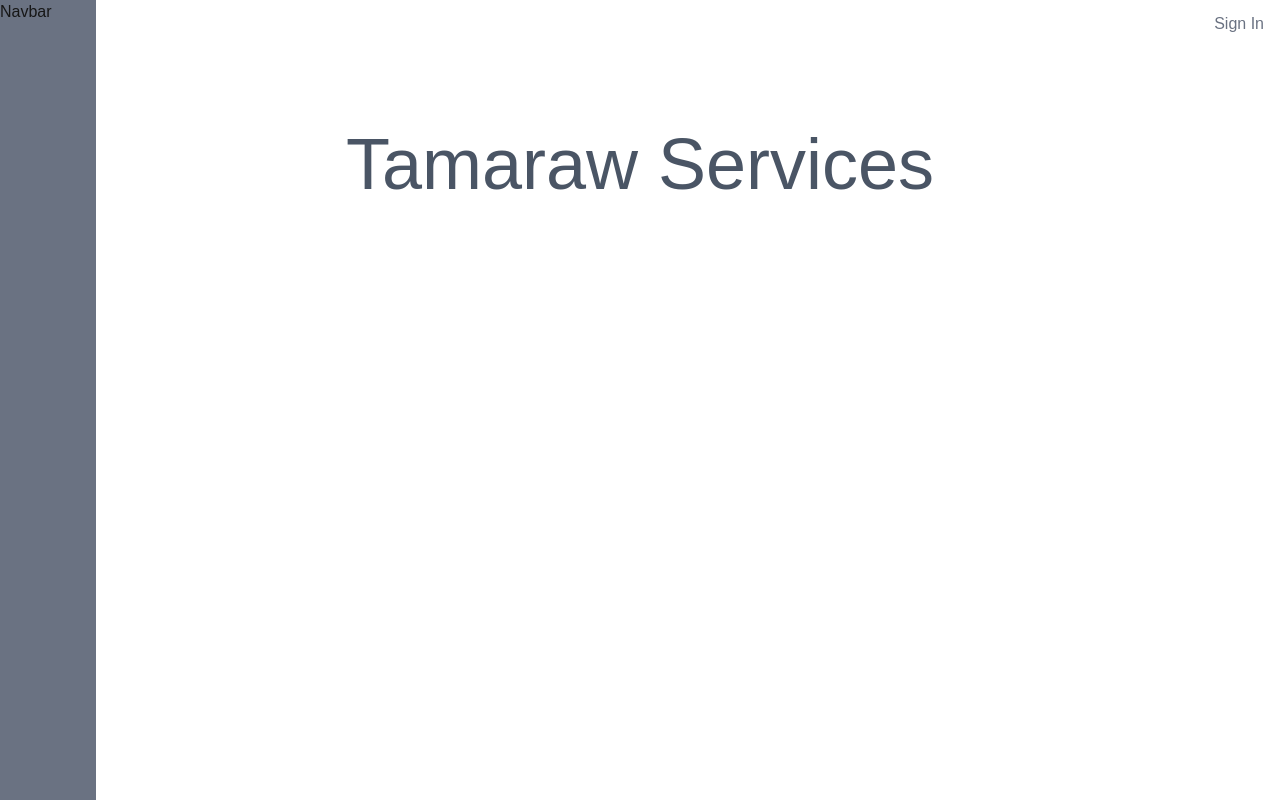
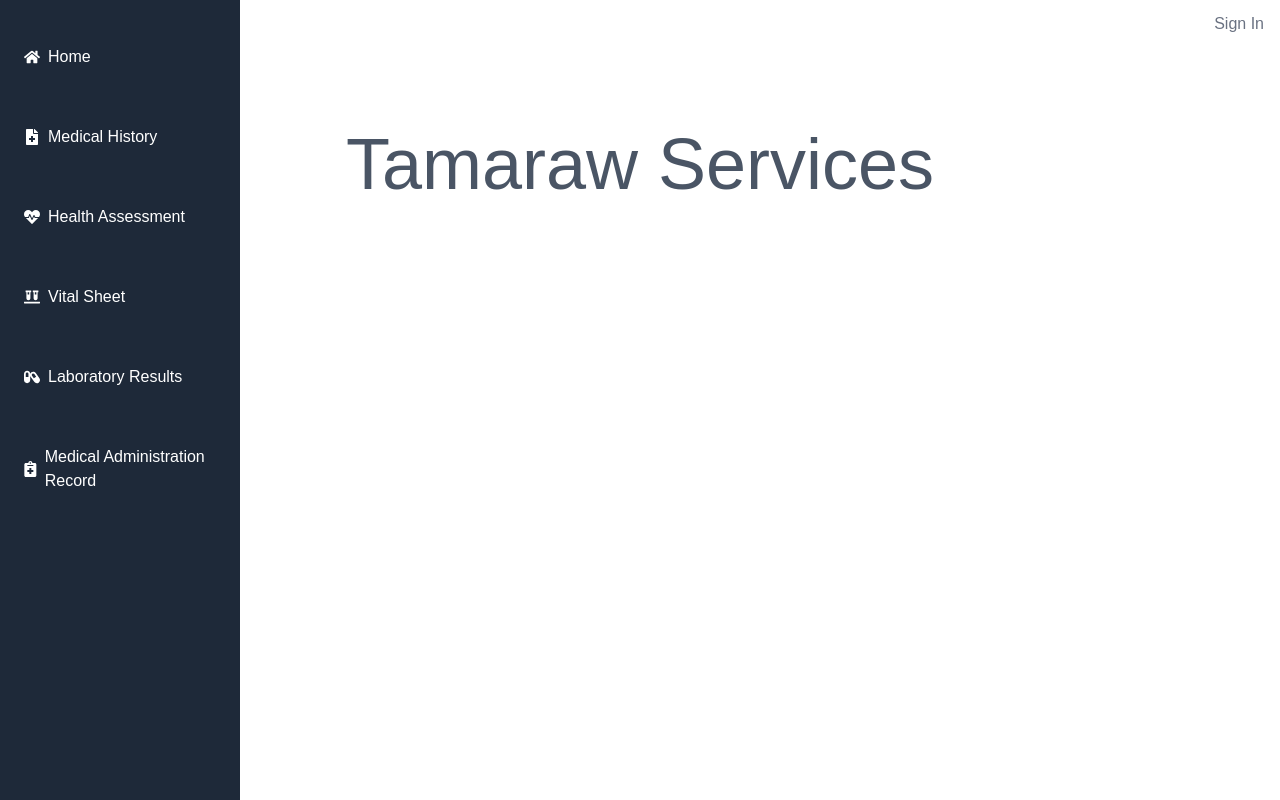
Before and after one commit to JoeyCollado/ehr, a Next.js app: page /pages/home in a window 1280 px wide. Built offline with nearby package versions, Linux system fonts and the light colour scheme; no server answers.

Commit message:
navbar improvement

```diff
--- a/app/components/Navbar.tsx
+++ b/app/components/Navbar.tsx
@@ -1,11 +1,37 @@
-import React from 'react'
+import Link from 'next/link';
+import { FaHome, FaHeartbeat, FaFileMedical, FaVials, FaCapsules, FaNotesMedical } from 'react-icons/fa';
 
 const Navbar = () => {
   return (
-    <div className='bg-gray-500 w-24 h-full absolute'>
-      Navbar
+    <div className="bg-gray-800 text-white w-60 h-screen fixed p-4">
+      <ul className="space-y-10 mt-[10%]">
+        <li className="flex items-center gap-2 hover:bg-gray-700 p-2 rounded-md">
+          <FaHome />
+          <Link href="/">Home</Link>
+        </li>
+        <li className="flex items-center gap-2 hover:bg-gray-700 p-2 rounded-md">
+          <FaFileMedical />
+          <Link href="/">Medical History</Link>
+        </li>
+        <li className="flex items-center gap-2 hover:bg-gray-700 p-2 rounded-md">
+          <FaHeartbeat />
+          <Link href="/">Health Assessment</Link>
+        </li>
+        <li className="flex items-center gap-2 hover:bg-gray-700 p-2 rounded-md">
+          <FaVials />
+          <Link href="/">Vital Sheet</Link>
+        </li>
+        <li className="flex items-center gap-2 hover:bg-gray-700 p-2 rounded-md">
+          <FaCapsules />
+          <Link href="/">Laboratory Results</Link>
+        </li>
+        <li className="flex items-center gap-2 hover:bg-gray-700 p-2 rounded-md">
+          <FaNotesMedical />
+          <Link href="/">Medical Administration Record</Link>
+        </li>
+      </ul>
     </div>
-  )
-}
+  );
+};
 
-export default Navbar
+export default Navbar;
--- a/package.json
+++ b/package.json
@@ -12,7 +12,8 @@
     "@clerk/nextjs": "^6.12.5",
     "next": "15.2.2",
     "react": "^19.0.0",
-    "react-dom": "^19.0.0"
+    "react-dom": "^19.0.0",
+    "react-icons": "^5.5.0"
   },
   "devDependencies": {
     "@eslint/eslintrc": "^3",
```
Also changed, not shown: 1 other file (tests, documents, lock files or other folders).
